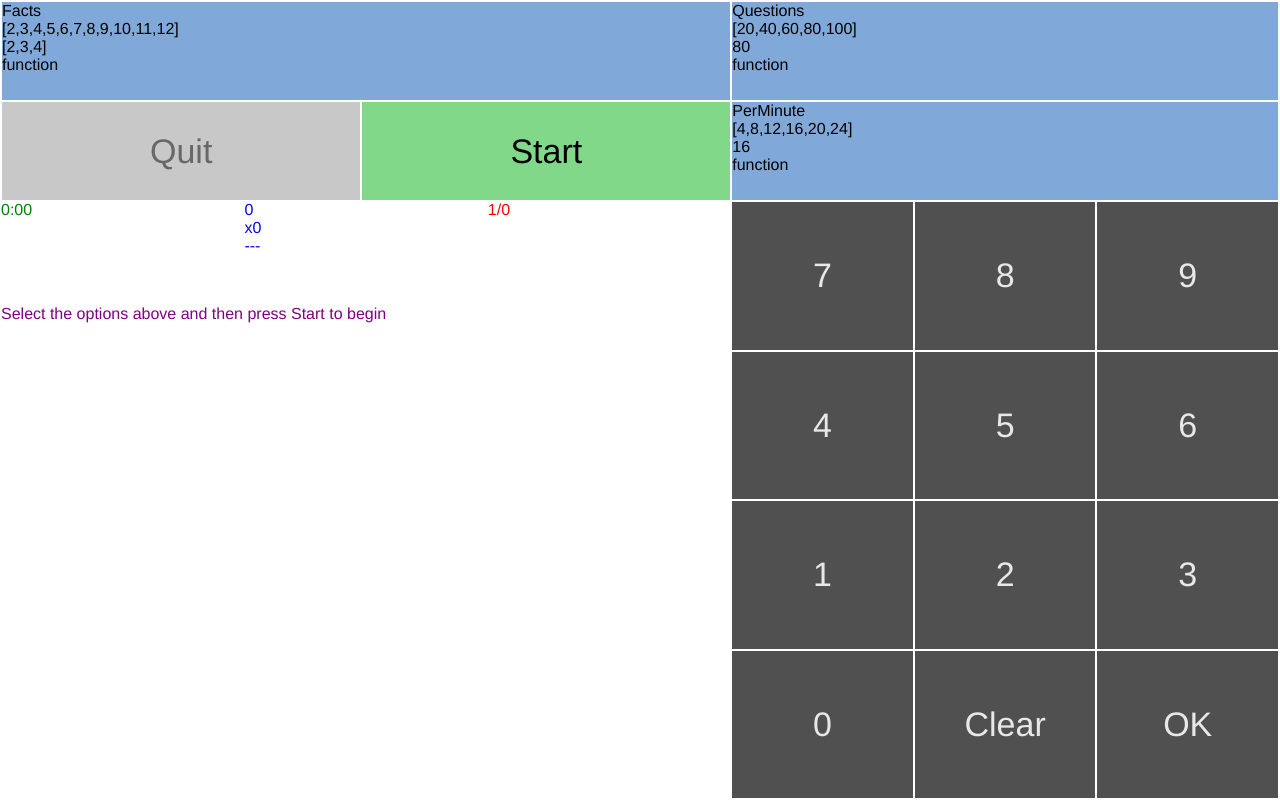
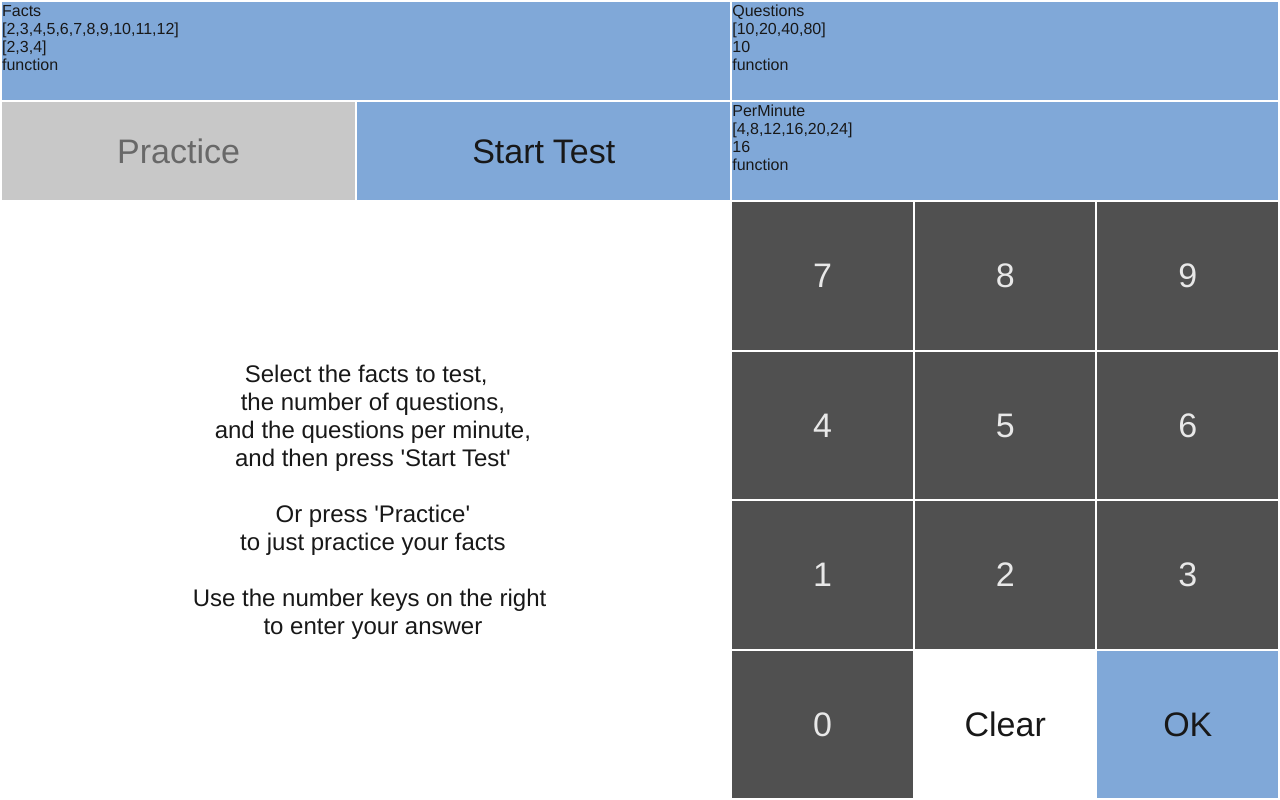
Before and after one commit to philrmass/times-too, a React app: page / in a window 1280 px wide. Built offline with nearby package versions, Linux system fonts and the light colour scheme; the HTML template or start-up script is replaced by a standard one.

Commit message:
add game logic

```diff
--- a/src/components/App.js
+++ b/src/components/App.js
@@ -1,3 +1,9 @@
+//??? fix layout with version
+//??? fix start, practice buttons
+//??? make options buttons
+//??? fix all start & stop states
+//??? how to stop timer on quit
+//??? add practice to game state
 import React, { useReducer, useState } from 'react';
 import { useLocalStorage } from '../utilities/storage';
 import Facts from './Facts';
@@ -15,20 +21,33 @@ function allFacts() {
 function initGame() {
   return {
     facts: [],
+    question: 0,
     questions: 0,
-    question: 0,
-    input: '',
     first: 0,
     second: 0,
+    input: '',
+    problems: [],
     remaining: 0,
-    message: 'Select the options above and then press Start to begin',
+    message: getInitMessage(),
   };
+}
+
+function getInitMessage() {
+  return `Select the facts to test,
+  the number of questions,
+  and the questions per minute,
+  and then press 'Start Test'
+
+  Or press 'Practice'
+  to just practice your facts
+
+  Use the number keys on the right
+  to enter your answer`;
 }
 
 function gameReducer(state, action) {
   switch (action.type) {
-    case 'start':
-      console.log('START');
+    case 'test': {
       const [first, second] = pickProblem(action.facts);
       return {
         ...initGame(),
@@ -38,27 +57,67 @@ function gameReducer(state, action) {
         second,
         message: '',
       };
+    }
     case 'input':
-      console.log('INPUT', action);
-      return state;
+      return {
+        ...state,
+        input: `${state.input}${action.value}`,
+      };
     case 'clear':
-      console.log('CLEAR', action);
-      return state;
-    case 'submit':
-      console.log('SUBMIT', action);
-      return state;
+      return {
+        ...state,
+        input: '',
+      };
+    case 'submit': {
+      const answer = parseInt(state.input);
+      const correct = (answer === state.first * state.second);
+      const problem = {
+        first: state.first,
+        second: state.second,
+        answer,
+        correct,
+      };
+      const problems = [...state.problems, problem];
+
+      const question = state.question + 1;
+      if (question >= state.questions) {
+        const message = 'You are done'; //??? results message
+        return {
+          ...state,
+          question,
+          problems,
+          message,
+        };
+      }
+
+      const [first, second] = pickProblem(state.facts);
+      return {
+        ...state,
+        question,
+        first,
+        second,
+        input: '',
+        problems,
+      };
+    }
     case 'setTime':
-      console.log('SET-TIME', action.remaining);
+      if (action.remaining <= 0) {
+        console.log(' DONE');
+        return {
+          ...state,
+          message: 'Time is up', //??? results message
+        };
+      }
+
       return {
         ...state,
         remaining: action.remaining,
       };
-    case 'quit':
-      console.log('QUIT');
+    case 'stop':
       return {
         ...state,
         remaining: 0,
-        message: 'You quit', //??? add custom message
+        message: 'You quit', //??? quit, results message
       };
     default:
       return state;
@@ -76,42 +135,54 @@ function pickProblem(facts) {
 
 function pick(values) {
   const index = Math.floor(values.length * Math.random());
-  console.log(`  PICK ${values[index]} from [${values}]`);
   return values[index];
 }
 
 function App() {
+  const version = '0.1';
   const factsOptions = allFacts();
-  const questionsOptions = [20, 40, 60, 80, 100];
+  const questionsOptions = [10, 20, 40, 80];
   const perMinuteOptions = [4, 8, 12, 16, 20, 24];
   const [game, dispatch] = useReducer(gameReducer, initGame());
-  const [endTime, setEndTime] = useState(0);
   const [facts, setFacts] = useLocalStorage('TimesFacts', [2, 3, 4]);
-  const [questions, setQuestions] = useLocalStorage('TimesQuestions', 80);
+  const [questions, setQuestions] = useLocalStorage('TimesQuestions', 10);
   const [perMinute, setPerMinute] = useLocalStorage('TimesPerMinute', 16);
+  const isPractice = false;
+  const isTest = game.remaining > 0;
+  console.log('IT', isTest);
 
   function startTimer() {
     const msPerS = 1000;
     const msPerMin = 60 * msPerS;
     const length = msPerMin * (questions / perMinute);
-    const now = Date.now();
-    const end = now + length;
+    const end = Date.now() + length;
+    const remaining = Math.ceil(length / msPerS);
 
-    setEndTime(end);
-    dispatch({ type: 'setTime', remaining: Math.ceil(length / msPerS) });
+    const updateTime = () => {
+      const remainingMs = end - Date.now();
+      const remaining = Math.ceil(remainingMs / msPerS);
+
+      //??? check game is still playing
+      dispatch({ type: 'setTime', remaining });
+      if (remaining > 0) {
+        setTimeout(updateTime, 1000);
+      }
+    };
+
+    dispatch({ type: 'setTime', remaining });
+    setTimeout(updateTime, 1000);
   }
 
-  function start() {
-    dispatch({ type: 'start', facts, questions });
+  function startTest() {
+    dispatch({ type: 'test', facts, questions });
     startTimer();
   }
 
-  function quit() {
-    //??? stop timer
-    dispatch({ type: 'quit' });
+  function stop() {
+    //??? stop timer if test
+    dispatch({ type: 'stop' });
   }
 
-  console.log('  time', endTime && Math.round((endTime - Date.now()) / 1000));
   return (
     <div className={styles.page}>
       <div className={styles.leftColumn}>
@@ -121,13 +192,17 @@ function App() {
           setFacts={setFacts}
         />
         <GameControls
-          isPlaying={game.remaining > 0}
-          start={start}
-          quit={quit}
+          isPractice={isPractice}
+          isTest={isTest}
+          startTest={startTest}
+          stop={stop}
         />
         <div className={styles.main}>
           <Game
+            isPractice={isPractice}
+            isTest={isTest}
             game={game}
+            version={version}
           />
         </div>
       </div>
@@ -145,8 +220,8 @@ function App() {
         <div className={styles.main}>
           <NumberPad
             input={(value) => dispatch({ type: 'input', value })}
-            clear={() => dispatch({ type: 'input', value: '' })}
-            submit={(value) => dispatch({ type: 'submit', value })}
+            clear={() => dispatch({ type: 'clear' })}
+            submit={() => dispatch({ type: 'submit' })}
           />
         </div>
       </div>
--- a/src/components/Game.js
+++ b/src/components/Game.js
@@ -3,23 +3,34 @@ import PropTypes from 'prop-types';
 import styles from '../styles/Game.module.css';
 
 function Game({
+  isPractice,
+  isTest,
   game,
+  version,
 }) {
   function buildTime() {
+    if (!isTest) {
+      return <div></div>;
+    }
+
     const mins = Math.floor(game.remaining / 60);
     const secs = game.remaining - (60 * mins);
     const secsStr = `0${secs}`.slice(-2);
 
     return (
-      <div className={styles.time}>
+      <div>
         {`${mins}:${secsStr}`}
       </div>
     );
   }
 
   function buildQuestions() {
+    if (!isTest) {
+      return <div></div>;
+    }
+
     return (
-      <div className={styles.questions}>
+      <div>
         {game.question + 1}/{game.questions}
       </div>
     );
@@ -28,7 +39,15 @@ function Game({
   function buildProblem() {
     return (
       <div className={styles.problem}>
-        {`${game.first}\nx${game.second}\n---\n${game.input}`}
+        <div>
+          {game.first}
+        </div>
+        <div className={styles.problemBottom}>
+          {`x ${game.second}`}
+        </div>
+        <div className={styles.answer}>
+          {game.input || ' '}
+        </div>
       </div>
     );
   }
@@ -45,22 +64,38 @@ function Game({
     );
   }
 
+  function buildVersion() {
+    return (
+      <div className={styles.version}>
+        version {version}
+      </div>
+    );
+  }
+
   return (
     <div className={styles.main}>
       <div className={styles.game}>
-        {buildTime()}
-        {buildProblem()}
-        {buildQuestions()}
+        <div className={styles.left}>
+          {buildTime()}
+        </div>
+        <div className={styles.center}>
+          {buildProblem()}
+        </div>
+        <div className={styles.right}>
+          {buildQuestions()}
+          {buildVersion()}
+        </div>
       </div>
-      <div className={styles.message}>
-        {buildMessage()}
-      </div>
+      {buildMessage()}
     </div>
   );
 }
 
 Game.propTypes = {
+  isPractice: PropTypes.bool.isRequired,
+  isTest: PropTypes.bool.isRequired,
   game: PropTypes.object.isRequired,
+  version: PropTypes.string.isRequired,
 };
 
 export default Game;
--- a/src/components/GameControls.js
+++ b/src/components/GameControls.js
@@ -3,34 +3,36 @@ import PropTypes from 'prop-types';
 import styles from '../styles/GameControls.module.css';
 
 function GameControls({
-  isPlaying,
-  start,
-  quit,
+  isPractice,
+  isTest,
+  startTest,
+  stop,
 }) {
   return (
     <div className={styles.main}>
       <button
-        className={`${styles.button} ${styles.quit}`}
-        disabled={!isPlaying}
-        onClick={quit}
+        className={`${styles.button} ${styles.stop}`}
+        disabled={!isTest}
+        onClick={stop}
       >
-        Quit
+        Practice
       </button>
       <button
-        className={`${styles.button} ${styles.start}`}
-        disabled={isPlaying}
-        onClick={start}
+        className={`${styles.button} ${styles.startTest}`}
+        disabled={isTest}
+        onClick={startTest}
       >
-        Start
+        Start Test
       </button>
     </div>
   );
 }
 
 GameControls.propTypes = {
-  isPlaying: PropTypes.bool.isRequired,
-  start: PropTypes.func.isRequired,
-  quit: PropTypes.func.isRequired,
+  isPractice: PropTypes.bool.isRequired,
+  isTest: PropTypes.bool.isRequired,
+  startTest: PropTypes.func.isRequired,
+  stop: PropTypes.func.isRequired,
 };
 
 export default GameControls;
--- a/src/components/NumberPad.js
+++ b/src/components/NumberPad.js
@@ -14,6 +14,7 @@ function NumberPad({
       <button
         key={number}
         className={styles.button}
+        onClick={() => input(`${number}`)}
       >
         {number}
       </button>
@@ -24,12 +25,14 @@ function NumberPad({
     <div className={styles.main}>
       {buildNumberButtons()}
       <button
-        className={styles.button}
+        className={`${styles.button} ${styles.clear}`}
+        onClick={clear}
       >
         Clear
       </button>
       <button
-        className={styles.button}
+        className={`${styles.button} ${styles.ok}`}
+        onClick={submit}
       >
         OK
       </button>
--- a/src/index.css
+++ b/src/index.css
@@ -6,8 +6,13 @@
   --bg-blue: #80a8d8;
   --text-white: #e8e8e8;
   --text-gray: #686868;
+  --text-black: #181818;
   --border: 1px solid white;
+  --size-time: 32px;
+  --size-problem: 76px;
+  --size-message: 24px;
   --size-number-pad: 34px;
+  --size-version: 12px;
 }
 
 * {
@@ -18,5 +23,6 @@ body {
   height: 100%;
   margin: 0;
   padding: 0;
+  color: var(--text-black);
   font-family: "Helvetica", sans-serif;
 }
--- a/src/styles/Game.module.css
+++ b/src/styles/Game.module.css
@@ -1,26 +1,73 @@
 .main {
+  position: relative;
   height: 100%;
+  overflow: hidden;
+}
+
+.game {
+  height: 100%;
+  font-size: var(--size-time);
+  display: flex;
+  justify-content: space-between;
+}
+
+.left {
+  padding-top: 16px;
+  padding-left: 32px;
+}
+
+.top {
+  display: flex;
+  font-size: var(--size-time);
+  justify-content: space-between;
+}
+
+.center {
+  display: flex;
+  flex-direction: column;
+  justify-content: center;
+}
+
+.right {
+  padding-top: 16px;
+  padding-right: 32px;
+  display: flex;
+  flex-direction: column;
+  justify-content: space-between;
+}
+
+.problem {
+  font-size: var(--size-problem);
+  text-align: right;
+}
+
+.problemBottom {
+  border-bottom: 4px solid var(--text-black);
+}
+
+.answer {
+  margin-top: 8px;
   white-space: pre;
 }
 
-.game {
-  display: grid;
-  grid-template-columns: 1fr 1fr 1fr;
-}
-
-.time {
-  color: green;
-}
-
-.problem {
-  color: blue;
-}
-
-.questions {
-  color: red;
+.version {
+  text-align: right;
+  color: var(--text-gray);
+  font-size: var(--size-version);
 }
 
 .message {
-  margin-top: 50px;
-  color: purple;
+  position: absolute;
+  top: 0;
+  left: 0;
+  width: 100%;
+  height: 100%;
+  padding: 64px;
+  background: white;
+  font-size: var(--size-message);
+  display: flex;
+  justify-content: center;
+  align-items: center;
+  text-align: center;
+  white-space: pre;
 }
--- a/src/styles/NumberPad.module.css
+++ b/src/styles/NumberPad.module.css
@@ -10,3 +10,13 @@
 .button {
   border: var(--border);
 }
+
+.clear {
+  background: white;
+  color: var(--text-black);
+}
+
+.ok {
+  background: var(--bg-blue);
+  color: var(--text-black);
+}
```
